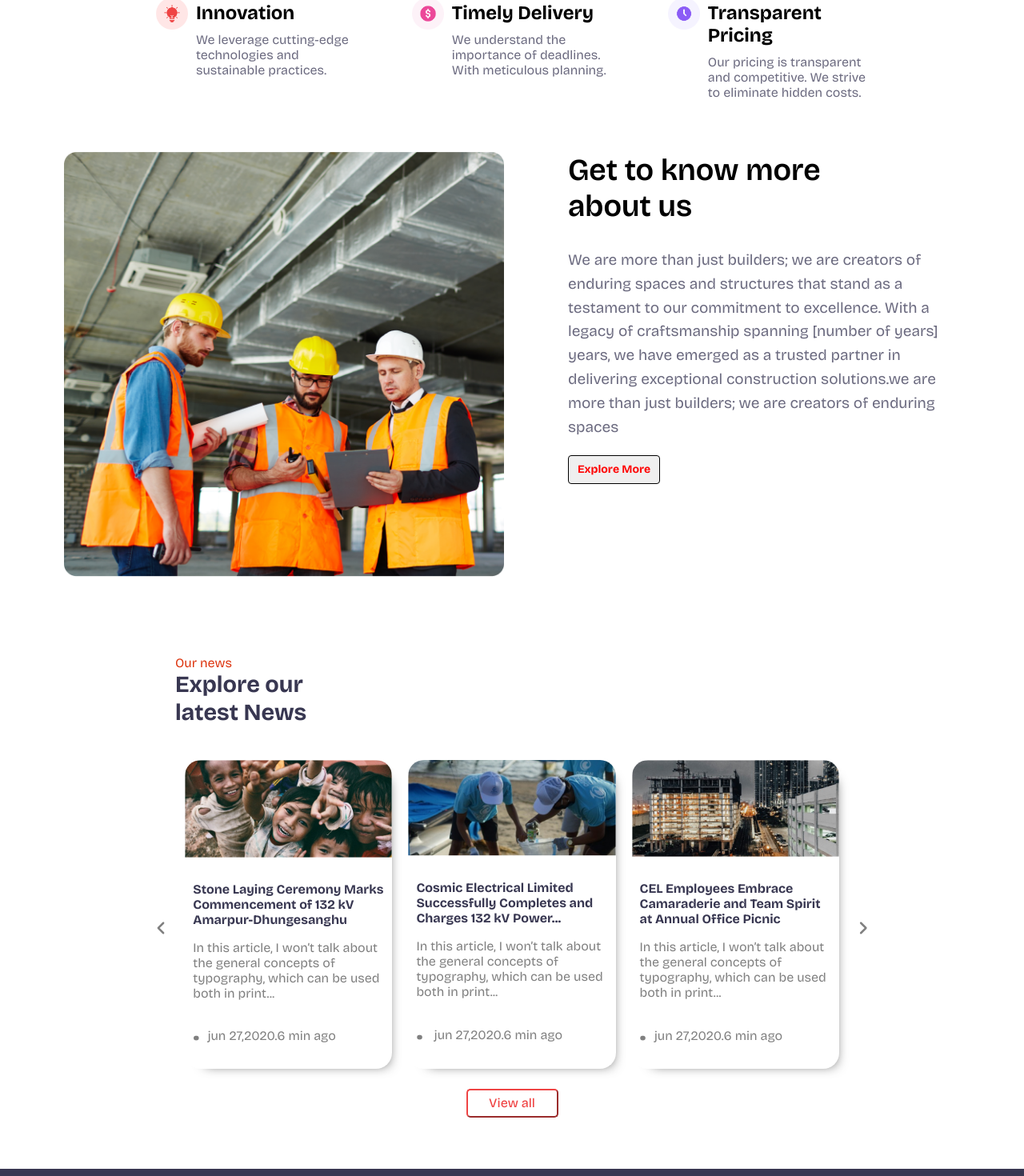
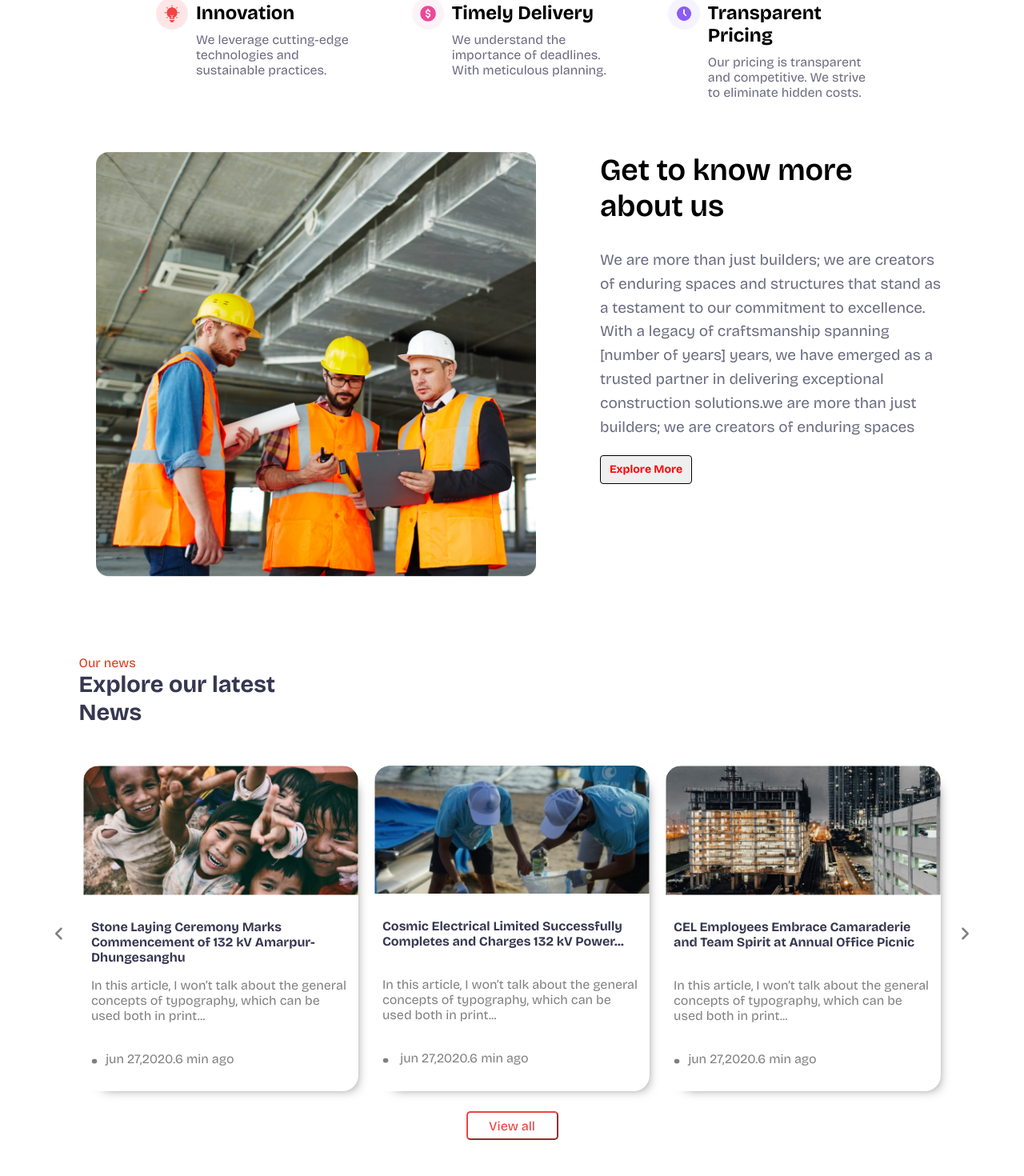
Before and after one commit to prashant2071/construction-site, a React (Create React App) app: page / in a window 1280 px wide. Shown: the part 919-2389 px from the top of the page at 80% size. Built offline with nearby package versions, Linux system fonts and the light colour scheme.

Commit message:
css fixed

```diff
--- a/src/pages/home/Home.css
+++ b/src/pages/home/Home.css
@@ -110,15 +110,14 @@ font-weight: bold;
 }
 .banner-3{
     display: flex;
-
-
     justify-content: space-between;
     margin: auto;
-    padding: 50px 100px 30px 80px;
+    padding: 50px 100px 30px 120px;
     gap: 80px;
 }
 .section-right{
     margin-right: auto;
+
 }
 
 .section-left img{
@@ -157,7 +156,7 @@ font-weight: bold;
 .ournews-section{
     display: flex;
     flex-direction: column;
-    width: 80%;
+    width: 100%;
     padding: 5%;
     gap: 15px;
     margin:auto;
```
